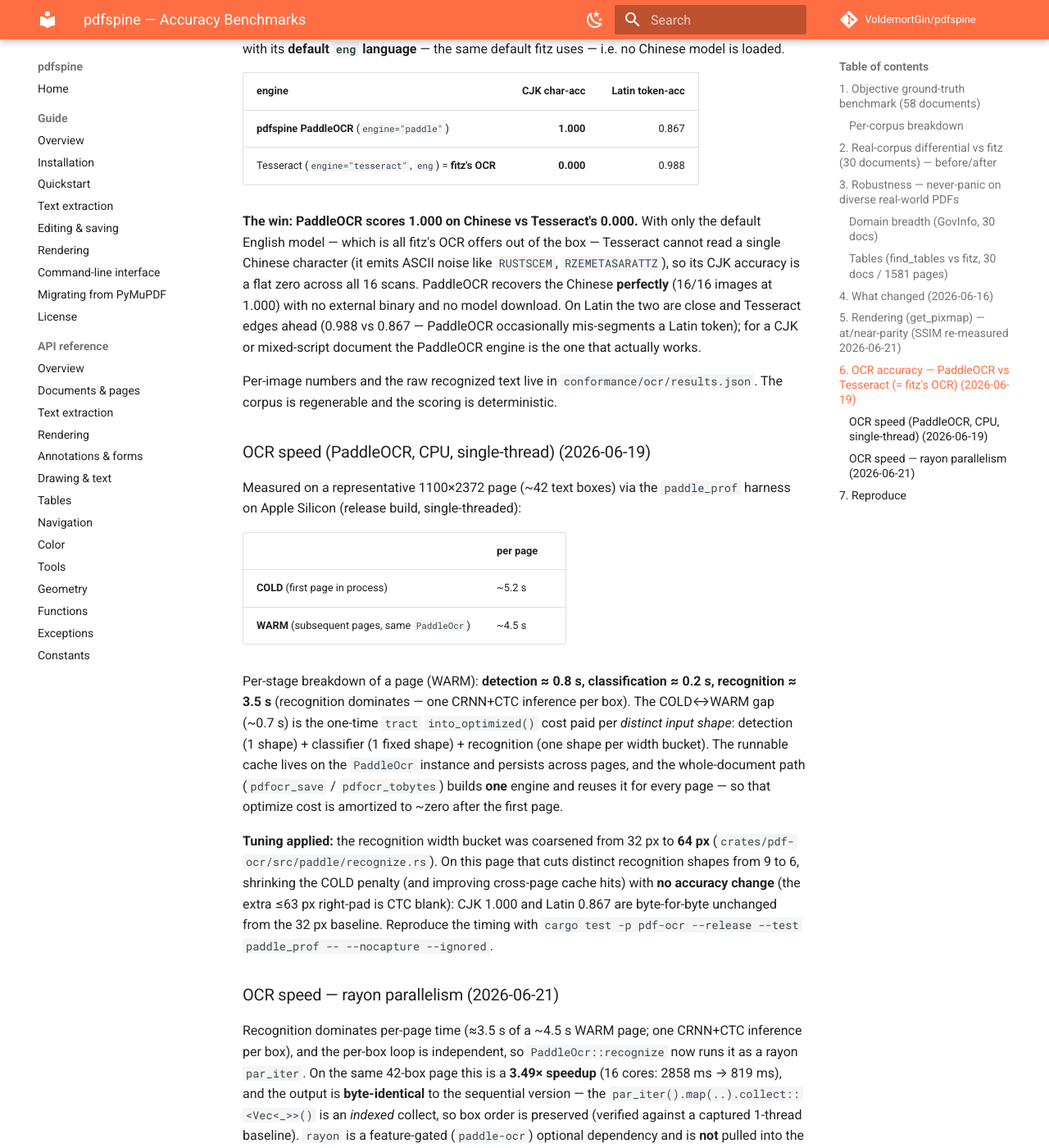
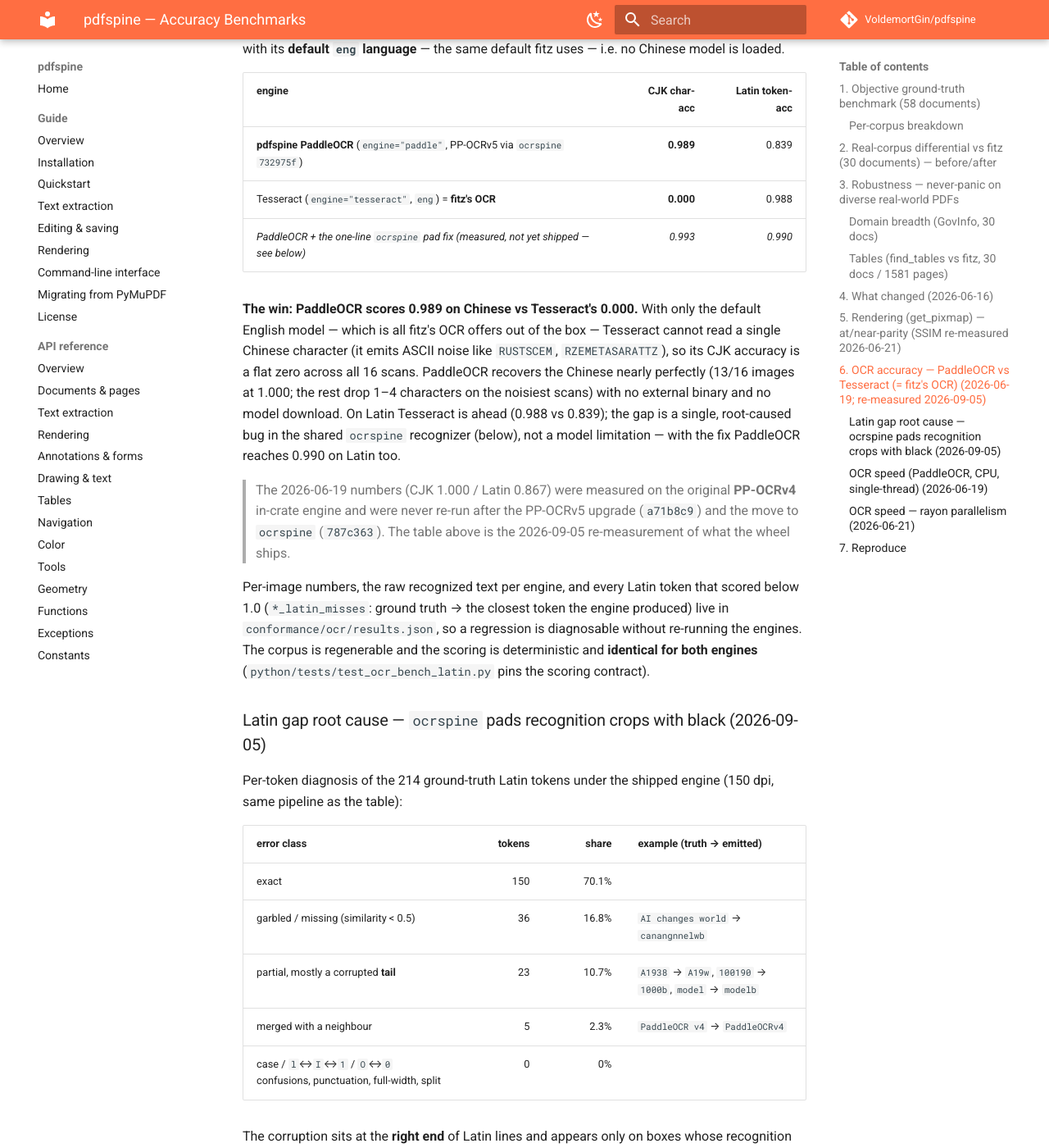
Before and after one commit to VoldemortGin/pdfspine, an MkDocs documentation site: the page built from docs/BENCHMARKS.md, in a window 1280 px wide and 1400 px high, scrolled down 5546 px. Shown: the whole window at 82% size. Built offline with MkDocs 1.6.1 and Material for MkDocs 9.7.7, drawn with Linux system fonts in a browser that asks for light colours; comment, search, counter and statistics services are not loaded; some of the changed text lies outside the part shown.

Commit message:
docs(ocr): re-measure PaddleOCR vs Tesseract on PP-OCRv5 and root-cause the Latin gap
The §6 numbers (CJK 1.000 / Latin 0.867, 2026-06-19) were measured on the
original PP-OCRv4 in-crate engine and never re-run after the PP-OCRv5 upgrade
(a71b8c9) and the move to the shared ocrspine crate (787c363). Re-running the
unchanged benchmark on what the wheel ships today (ocrspine 732975f, 150 dpi,
same pipeline for both engines):

before (stale doc): PaddleOCR CJK 1.000 / Latin 0.867; Tesseract 0.000 / 0.988
after  (measured):  PaddleOCR CJK 0.989 / Latin 0.839; Tesseract 0.000 / 0.988

Per-token diagnosis of the 214 Latin tokens: 150 exact, 36 garbled, 23 with a
corrupted tail (`A1938` -> `A19w`), 5 merged, zero case/l-I-1/O-0/punctuation/
full-width/split errors. The tail corruption tracks the size of the black
right-pad ocrspine's recognizer adds to reach its 64 px width bucket: black
normalizes to -1.0 whereas PP-OCR/RapidOCR pad with 0.0 (mid-gray), so the
pad reads as ink. Controlled experiments with a temporary local [patch] of the
pinned rev (never committed): gray pad -> Latin 0.990 / CJK 0.993 at unchanged
speed (~1.0 s/page WARM, shared machine); black pad with the old 32 px bucket
-> 0.970, so the earlier "bucket coarsening has no accuracy cost" note was a
PP-OCRv4 measurement and is corrected. Render DPI (72-300) and image polarity
are not the cause. The fix is a one-liner in ocrspine; pdfspine ships it by
bumping the pinned rev (the strict xfail in test_ocr_bench_latin.py flips
when that happens).

results.json now carries the raw text per engine and the per-token Latin
misses written by the updated harness.

Co-Authored-By: Claude Fable 5.1 <noreply@anthropic.com>
Claude-Session: https://claude.ai/code/session_016bWzmi8X8VhBzdPZJoGUhG

```diff
--- a/docs/BENCHMARKS.md
+++ b/docs/BENCHMARKS.md
@@ -167,7 +167,7 @@ text-dense scans `govdocs1-00000` (0.954) / `govdocs1-00012` (0.955). Remaining
 (pre-existing naive CMYK→RGB on photographic CMYK, fine AcroForm widget AA) are tracked in
 `docs/PRD-NEXT.md`.
 
-## 6. OCR accuracy — PaddleOCR vs Tesseract (= fitz's OCR) (2026-06-19)
+## 6. OCR accuracy — PaddleOCR vs Tesseract (= fitz's OCR) (2026-06-19; re-measured 2026-09-05)
 
 pdfspine ships **two** OCR backends behind one API (`page.get_textpage_ocr(engine=...)` /
 `doc.pdfocr_*`): explicit `"tesseract"` (the system Tesseract CLI — exactly what PyMuPDF/fitz
@@ -189,19 +189,67 @@ ASCII garbage for Chinese glyphs is *not* charged against its Latin score. Tesse
 
 | engine | CJK char-acc | Latin token-acc |
 |---|---:|---:|
-| **pdfspine PaddleOCR** (`engine="paddle"`) | **1.000** | 0.867 |
+| **pdfspine PaddleOCR** (`engine="paddle"`, PP-OCRv5 via `ocrspine` `732975f`) | **0.989** | 0.839 |
 | Tesseract (`engine="tesseract"`, `eng`) = **fitz's OCR** | **0.000** | 0.988 |
+| *PaddleOCR + the one-line `ocrspine` pad fix (measured, not yet shipped — see below)* | *0.993* | *0.990* |
 
-**The win: PaddleOCR scores 1.000 on Chinese vs Tesseract's 0.000.** With only the default English
+**The win: PaddleOCR scores 0.989 on Chinese vs Tesseract's 0.000.** With only the default English
 model — which is all fitz's OCR offers out of the box — Tesseract cannot read a single Chinese
 character (it emits ASCII noise like `RUSTSCEM`, `RZEMETASARATTZ`), so its CJK accuracy is a flat zero
-across all 16 scans. PaddleOCR recovers the Chinese **perfectly** (16/16 images at 1.000) with no
-external binary and no model download. On Latin the two are close and Tesseract edges ahead (0.988 vs
-0.867 — PaddleOCR occasionally mis-segments a Latin token); for a CJK or mixed-script document the
-PaddleOCR engine is the one that actually works.
+across all 16 scans. PaddleOCR recovers the Chinese nearly perfectly (13/16 images at 1.000; the rest
+drop 1–4 characters on the noisiest scans) with no external binary and no model download. On Latin
+Tesseract is ahead (0.988 vs 0.839); the gap is a single, root-caused bug in the shared `ocrspine`
+recognizer (below), not a model limitation — with the fix PaddleOCR reaches 0.990 on Latin too.
 
-Per-image numbers and the raw recognized text live in `conformance/ocr/results.json`. The corpus is
-regenerable and the scoring is deterministic.
+> The 2026-06-19 numbers (CJK 1.000 / Latin 0.867) were measured on the original **PP-OCRv4**
+> in-crate engine and were never re-run after the PP-OCRv5 upgrade (`a71b8c9`) and the move to
+> `ocrspine` (`787c363`). The table above is the 2026-09-05 re-measurement of what the wheel ships.
+
+Per-image numbers, the raw recognized text per engine, and every Latin token that scored below 1.0
+(`*_latin_misses`: ground truth → the closest token the engine produced) live in
+`conformance/ocr/results.json`, so a regression is diagnosable without re-running the engines. The
+corpus is regenerable and the scoring is deterministic and **identical for both engines**
+(`python/tests/test_ocr_bench_latin.py` pins the scoring contract).
+
+### Latin gap root cause — `ocrspine` pads recognition crops with black (2026-09-05)
+
+Per-token diagnosis of the 214 ground-truth Latin tokens under the shipped engine (150 dpi, same
+pipeline as the table):
+
+| error class | tokens | share | example (truth → emitted) |
+|---|---:|---:|---|
+| exact | 150 | 70.1% | |
+| garbled / missing (similarity < 0.5) | 36 | 16.8% | `AI changes world` → `canangnnelwb` |
+| partial, mostly a corrupted **tail** | 23 | 10.7% | `A1938` → `A19w`, `100190` → `1000b`, `model` → `modelb` |
+| merged with a neighbour | 5 | 2.3% | `PaddleOCR v4` → `PaddleOCRv4` |
+| case / `l`↔`I`↔`1` / `O`↔`0` confusions, punctuation, full-width, split | 0 | 0% | |
+
+The corruption sits at the **right end** of Latin lines and appears only on boxes whose recognition
+crop gets a large right pad. `ocrspine`'s `recognize.rs` resizes each crop to height 48, buckets the
+width up to a multiple of 64 px, and right-pads the canvas with **black** pixels, which normalize to
+`-1.0` — but the PP-OCR reference (`resize_norm_img` in PaddleOCR / RapidOCR) pads with `0.0` *after*
+normalization, i.e. mid-gray. A black block after dark-on-light text reads as ink to the CRNN, and the
+BiLSTM context lets it garble the rest of the line. Render DPI (72–300: Latin 0.81–0.84), image
+polarity, and detection are not the cause. Controlled experiments (temporary local `[patch]` of the
+pinned `ocrspine` rev, never committed; 16 images, 150 dpi, median WARM s/page, machine shared at load
+avg 17–29 on 16 cores):
+
+| `ocrspine` recognizer variant | Latin | CJK | s/page |
+|---|---:|---:|---:|
+| shipped: black pad, 64 px width bucket | 0.839 | 0.989 | 1.01 |
+| black pad, 32 px bucket (the pre-tuning value) | 0.970 | 0.989 | 1.13 |
+| **gray pad (`0.0` normalized), 64 px bucket** | **0.990** | **0.993** | 1.08 |
+| gray pad, 32 px bucket | 0.991 | 0.993 | 0.90 |
+
+With the gray pad only 5 Latin tokens remain imperfect: `AI` → `Al` (4×, Arial's `I`/`l` are the same
+glyph — Tesseract makes the identical error) and `parallel` → `parall` on the 0.8 px-blur scan; the
+CJK drops are confined to the noise-4/6/8 scans. The fix is a one-liner in `ocrspine`
+(`src/paddle/recognize.rs`: build the padded canvas from mid-gray, or pad the normalized tensor with
+`0.0`; keep the 64 px bucket — 32 px buys nothing once the pad is gray). pdfspine only bridges
+`Pixmap → ocrspine`, so it ships the fix by bumping the `ocrspine` `rev` in `crates/pdf-ocr/Cargo.toml`;
+`python/tests/test_ocr_bench_latin.py::test_paddle_clean_scan_latin_is_exact` is a strict `xfail`
+that flips to a failure the moment a pinned rev fixes it, so the marker (and this note) get removed
+with the bump.
 
 ### OCR speed (PaddleOCR, CPU, single-thread) (2026-06-19)
 
@@ -222,9 +270,11 @@ instance and persists across pages, and the whole-document path (`pdfocr_save` /
 
 **Tuning applied:** the recognition width bucket was coarsened from 32 px to **64 px**
 (`crates/pdf-ocr/src/paddle/recognize.rs`). On this page that cuts distinct recognition shapes from 9 to 6,
-shrinking the COLD penalty (and improving cross-page cache hits) with **no accuracy change** (the extra
-≤63 px right-pad is CTC blank): CJK 1.000 and Latin 0.867 are byte-for-byte unchanged from the 32 px
-baseline. Reproduce the timing with
+shrinking the COLD penalty (and improving cross-page cache hits). The "no accuracy change" recorded at
+the time (CJK 1.000 / Latin 0.867 unchanged) was a PP-OCRv4 measurement; on the shipped PP-OCRv5 engine
+the extra ≤63 px right-pad is **not** neutral because it is padded black, not gray — Latin drops from
+0.970 (32 px) to 0.839 (64 px). With the gray pad the bucket size no longer matters (0.991 vs 0.990; see
+"Latin gap root cause" above), so the 64 px bucket stays. Reproduce the timing with
 `cargo test -p pdf-ocr --release --test paddle_prof -- --nocapture --ignored`.
 
 ### OCR speed — rayon parallelism (2026-06-21)
```
Also changed, not shown: 1 other file.
